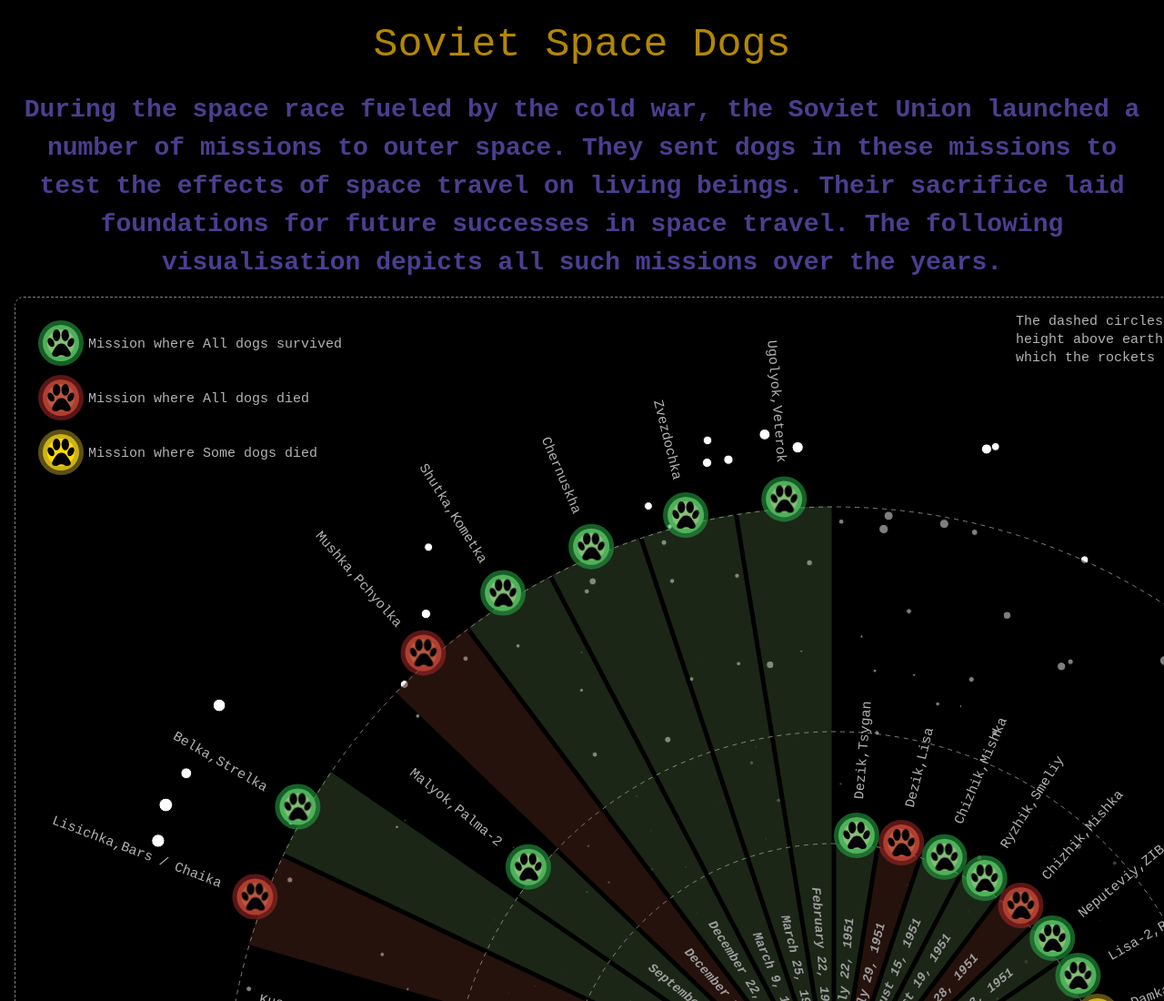
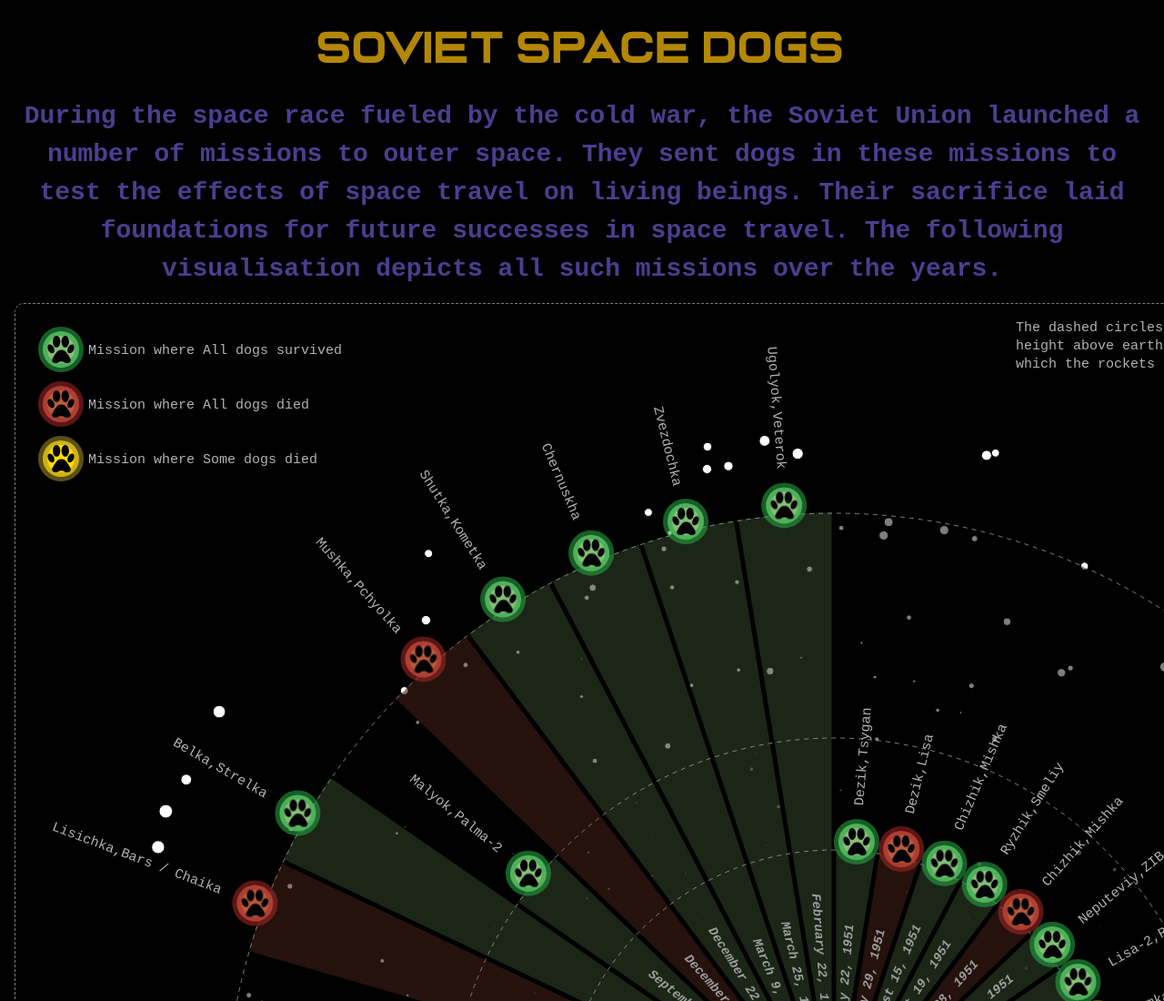
Before and after one commit to sriram151094/soviet-space-dogs, a plain HTML site: page index.html in a window 1280 px wide. Shown: the top 1100 px of the page at 91% size. Drawn offline with nearby package versions, Linux system fonts and the light colour scheme; animation ran at ten frames a second.

Commit message:
Add new font face.

```diff
--- a/css/style.css
+++ b/css/style.css
@@ -72,3 +72,8 @@
     font-size: 28px;
     font-family: monospace;
   }
+
+  @font-face {
+    font-family: myfont;
+    src: url(CasanovaScotia-Xm0K.ttf);
+  }
--- a/index.html
+++ b/index.html
@@ -22,7 +22,7 @@
 
   <div id='wrapper' class="text-center">
     <div id="intro">
-      <p style="font-size:45px;color:#ffc107">
+      <p style="font-size:50px;color:#ffc107;font-family: myfont;">
         Soviet Space Dogs
       </p>
       <p style="font-weight:bold;color:#6a5acd">
```
Also changed, not shown: css/CasanovaScotia-Xm0K.ttf (added).
